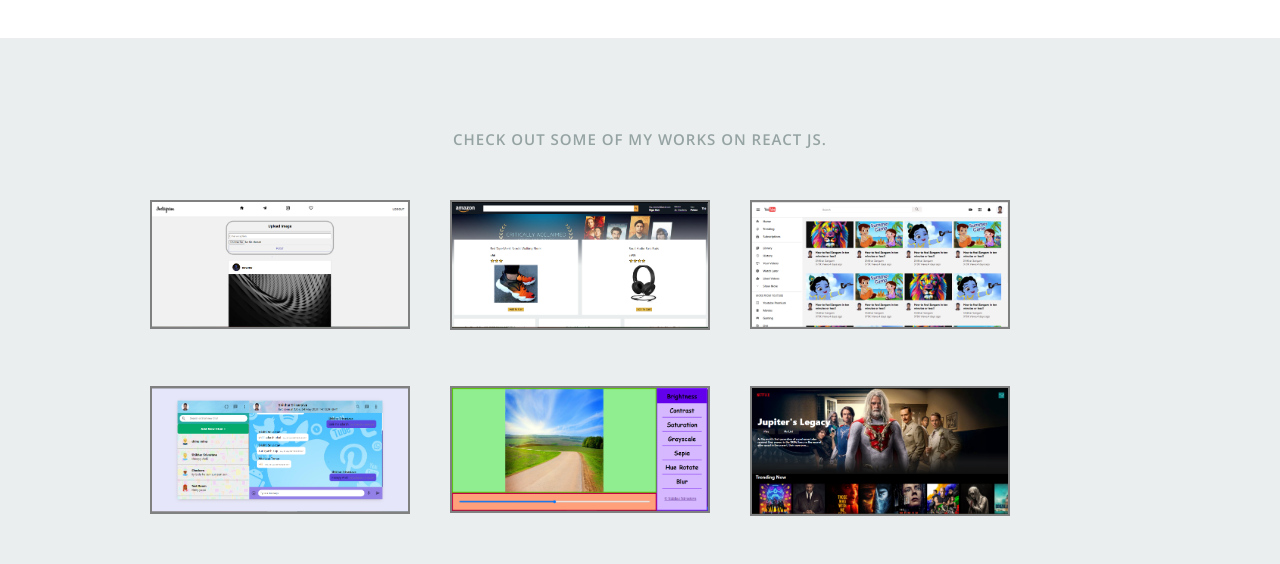
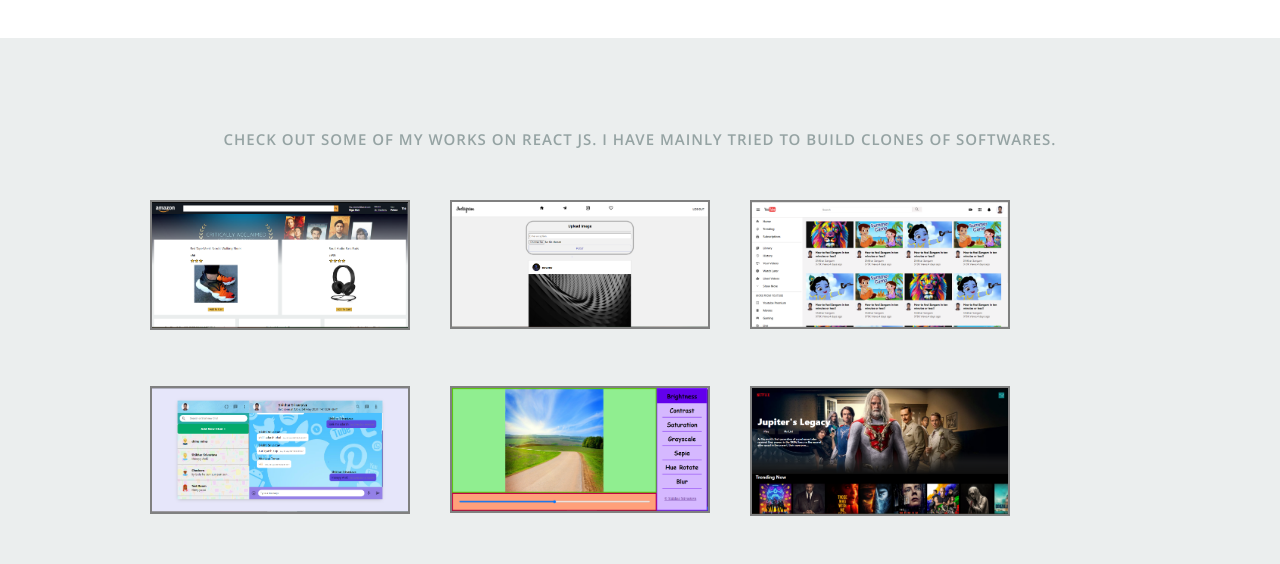
Before and after one commit to shikhar1020/Digital-Portfolio, a React (Create React App) app: page / in a window 1280 px wide. Shown: the part 3200-3764 px from the top of the page. Built offline with nearby package versions, Linux system fonts and the light colour scheme.

Commit message:
added github links to all projects

```diff
--- a/package.json
+++ b/package.json
@@ -7,10 +7,12 @@
     "@testing-library/jest-dom": "^5.11.8",
     "@testing-library/react": "^11.2.3",
     "@testing-library/user-event": "^12.6.0",
+    "antd": "^4.16.0",
     "emailjs-com": "^2.6.4",
     "react": "^17.0.1",
     "react-bootstrap-alert": "^1.0.7",
     "react-dom": "^17.0.1",
+    "react-responsive-modal": "^6.0.1",
     "react-scripts": "4.0.1",
     "react-toastify": "^7.0.4",
     "react-typewriter": "^0.4.1",
--- a/public/resumeData.json
+++ b/public/resumeData.json
@@ -109,40 +109,46 @@
   "portfolio": {
     "projects": [
       {
+        "title": "Amazon Clone",
+        "category": "",
+        "image": "amazon.PNG",
+        "url": "https://clone-4277b.web.app/",
+        "github": "https://github.com/shikhar1020/Amazon-Clone"
+      },
+      {
         "title": "Instagram Clone",
         "category": "",
         "image": "instagram.PNG",
-        "url": "https://instagram-clone-76c99.web.app/"
-      },
-      {
-        "title": "Amazon Clone",
-        "category": "",
-        "image": "amazon.PNG",
-        "url": "https://clone-4277b.web.app/"
+        "url": "https://instagram-clone-76c99.web.app/",
+        "github": "https://github.com/shikhar1020/InstagramClone"
       },
       {
         "title": "Youtube Clone",
         "category": "",
         "image": "youtube.PNG",
-        "url": "https://clone-c7710.web.app/"
+        "url": "https://clone-c7710.web.app/",
+        "github": "https://github.com/shikhar1020/YoutubeClone"
       },
       {
         "title": "WhatsApp Clone",
         "category": "",
         "image": "whatsapp.PNG",
-        "url": "https://whatsappclonemern-7b264.web.app/"
+        "url": "https://whatsappclonemern-7b264.web.app/",
+        "github": "https://github.com/shikhar1020/WhatsappClone"
       },
       {
         "title": "Photo Polish",
         "category": "",
         "image": "photoPolish.PNG",
-        "url": "https://shikhar1020.github.io/photo-polish/"
+        "url": "https://shikhar1020.github.io/photo-polish/",
+        "github": "https://github.com/shikhar1020/photo-polish"
       },
       {
         "title": "Netflix Clone",
         "category": "",
         "image": "netflix.PNG",
-        "url": "https://netflix-clone-500d3.web.app/"
+        "url": "https://netflix-clone-500d3.web.app/",
+        "github": "https://github.com/shikhar1020/NetflixClone"
       }
     ]
   },
--- a/src/Components/Portfolio.js
+++ b/src/Components/Portfolio.js
@@ -1,35 +1,101 @@
-import React from "react";
+import React, {useState} from "react";
+// import { Modal, Button } from 'antd';
+
+import ReactDOM from 'react-dom';
+import 'react-responsive-modal/styles.css';
+import { Modal } from 'react-responsive-modal';
 
 const Portfolio = ({ data }) => {
+  const [loading, setLoading] = useState(false);
+  const [visible, setVisible] = useState(false);
+
+  const showModal = () => {
+    setVisible(true);
+    console.log("Yaaaaay");
+  };
+
+  const handleCancel = () => {
+    setVisible(true);
+  };
+
+  const showGithub = () => {
+    setVisible(true);
+  };
+
   if (data) {
     var projects = data.projects.map(function (projects) {
       var projectImage = "images/portfolio/" + projects.image;
       return (
-        <div style={{height:"15rem", width: "30rem"}} key={projects.title} className="columns portfolio-item">
+        <>
+        {/* <button onClick={showModal}>Testing Responsive</button> */}
+        {/* <Button type="primary" onClick={showModal}>
+          Show Page
+        </Button> */}
+        <Modal
+          visible={visible}
+          title="Title"
+          // onOk={this.handleOk}
+          // onCancel={this.handleCancel}
+          // footer={[
+          //   <Button key="back" /*onClick={this.handleCancel}*/>
+          //     Return
+          //   </Button>,
+          //   <Button key="submit" type="primary" loading={loading} /*onClick={this.handleOk}*/>
+          //     Submit
+          //   </Button>,
+          //   <Button
+          //     key="link"
+          //     href="https://google.com"
+          //     type="primary"
+          //     loading={loading}
+          //     // onClick={handleOk}
+          //   >
+          //     Search on Google
+          //   </Button>,
+          // ]}
+        >
+          <p>Some contents...</p>
+          <p>Some contents...</p>
+          <p>Some contents...</p>
+          <p>Some contents...</p>
+          <p>Some contents...</p>
+        </Modal>
+        <div style={{height:"15rem", width: "30rem"}} onClick={showModal} key={projects.title} className="columns portfolio-item">
           <div className="item-wrap">
-            <a target="_blank" rel="noopener noreferrer" href={projects.url} title={projects.title}>
+            {/* <a target="_blank" rel="noopener noreferrer" href={projects.url} title={projects.title}> */}
               <img style={{border: "2px solid gray"}} alt={projects.title} src={projectImage} />
               <div className="overlay">
                 <div className="portfolio-item-meta">
                   <h5>{projects.title}</h5>
                   <p>{projects.category}</p>
+                  <div style={{display:"flex", flexDirection:"row", justifyContent:"space-between", marginTop:"2rem"}}>
+                    <a target="_blank" rel="noopener noreferrer" href={projects.url}>
+                      <button>Live</button>
+                    </a>
+                    <a target="_blank" rel="noopener noreferrer" href={projects.github}>
+                      <button  >Github</button>
+                    </a>
+                  </div>
                 </div>
               </div>
-              <div className="link-icon">
+              {/* <div className="link-icon">
                 <i className="fa fa-link"></i>
-              </div>
-            </a>
+              </div> */}
+            {/* </a> */}
           </div>
         </div>
+        </>
       );
     });
   }
 
   return (
+    <>
+    {/* <button onClick={showModal}>Testing Responsive</button> */}
     <section id="portfolio">
       <div className="row">
         <div className="twelve columns collapsed">
-          <h1>Check Out Some of My Works on React Js.</h1>
+          <h1>Check Out Some of My Works on React Js. I have mainly tried to build clones of softwares.</h1>
 
           <div
             id="portfolio-wrapper"
@@ -40,6 +106,7 @@ const Portfolio = ({ data }) => {
         </div>
       </div>
     </section>
+    </>
   );
 };
 
```
Also changed, not shown: 2 other files (tests, documents, lock files or other folders).
